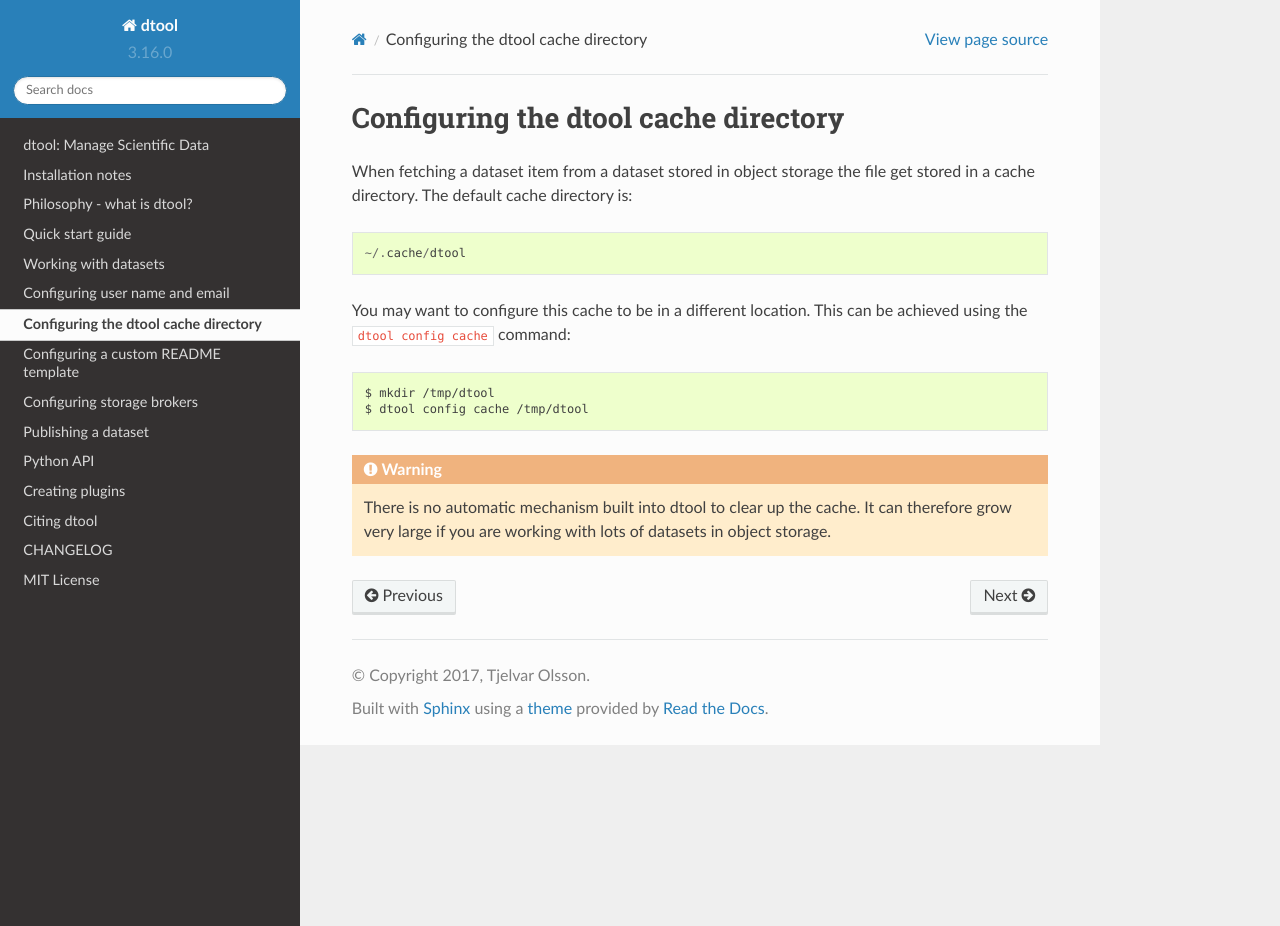
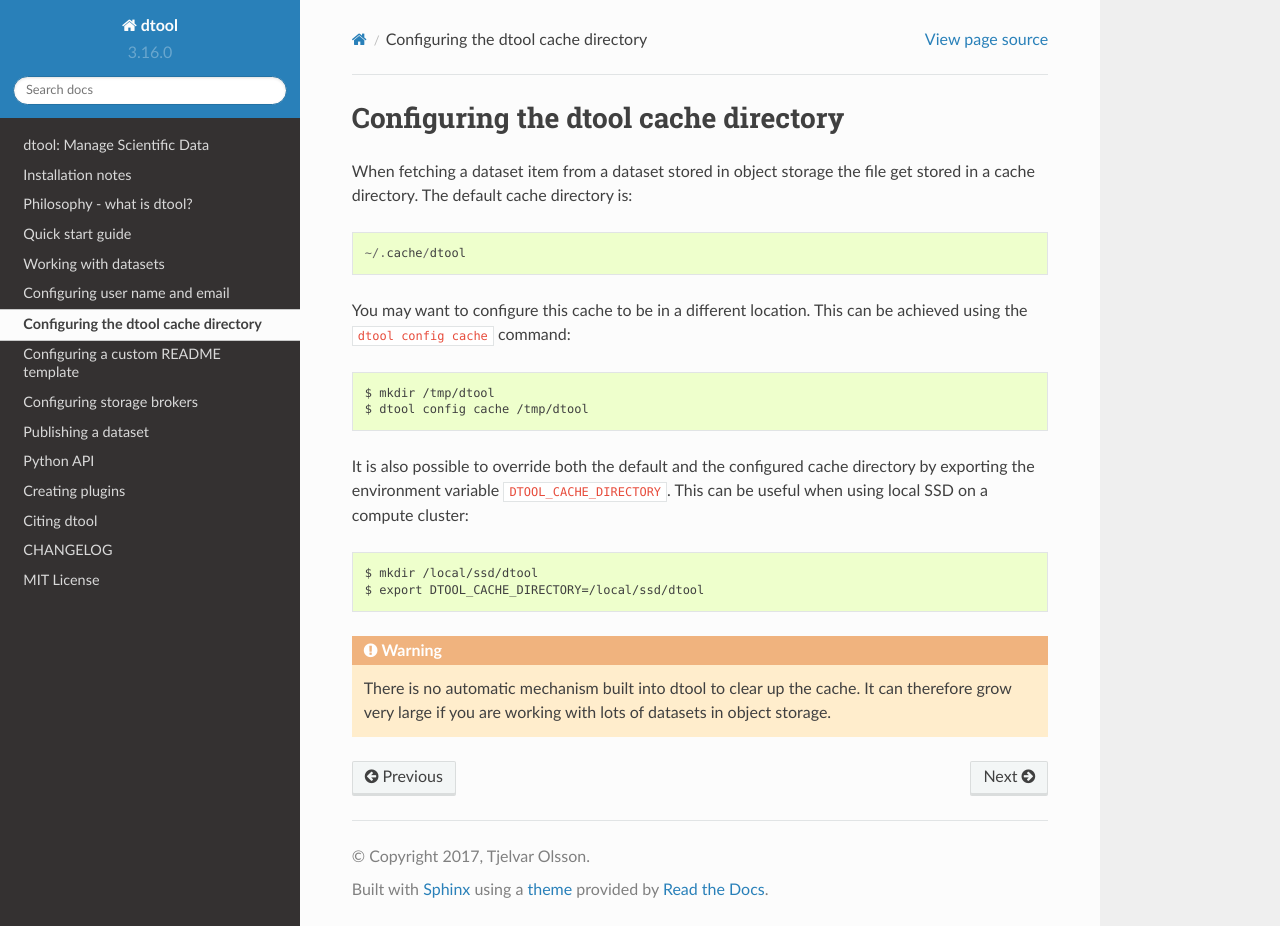
Before and after one commit to jic-dtool/dtool, a Sphinx documentation site: the page built from docs/source/configuring_the_dtool_cache_directory.rst, in a window 1280 px wide and 926 px high. Built offline with Sphinx 7.4.7 and the Read the Docs theme 2.0.0, drawn with Linux system fonts in a browser that asks for light colours.

Commit message:
Update config dtool cache docs

```diff
--- a/docs/source/configuring_the_dtool_cache_directory.rst
+++ b/docs/source/configuring_the_dtool_cache_directory.rst
@@ -11,6 +11,14 @@ You may want to configure this cache to be in a different location. This can be
     $ mkdir /tmp/dtool
     $ dtool config cache /tmp/dtool
 
+It is also possible to override both the default and the configured cache
+directory by exporting the environment variable ``DTOOL_CACHE_DIRECTORY``.
+This can be useful when using local SSD on a compute cluster::
+
+
+    $ mkdir /local/ssd/dtool
+    $ export DTOOL_CACHE_DIRECTORY=/local/ssd/dtool
+
 
 .. warning:: There is no automatic mechanism built into dtool to clear up the
              cache. It can therefore grow very large if you are working with
```
